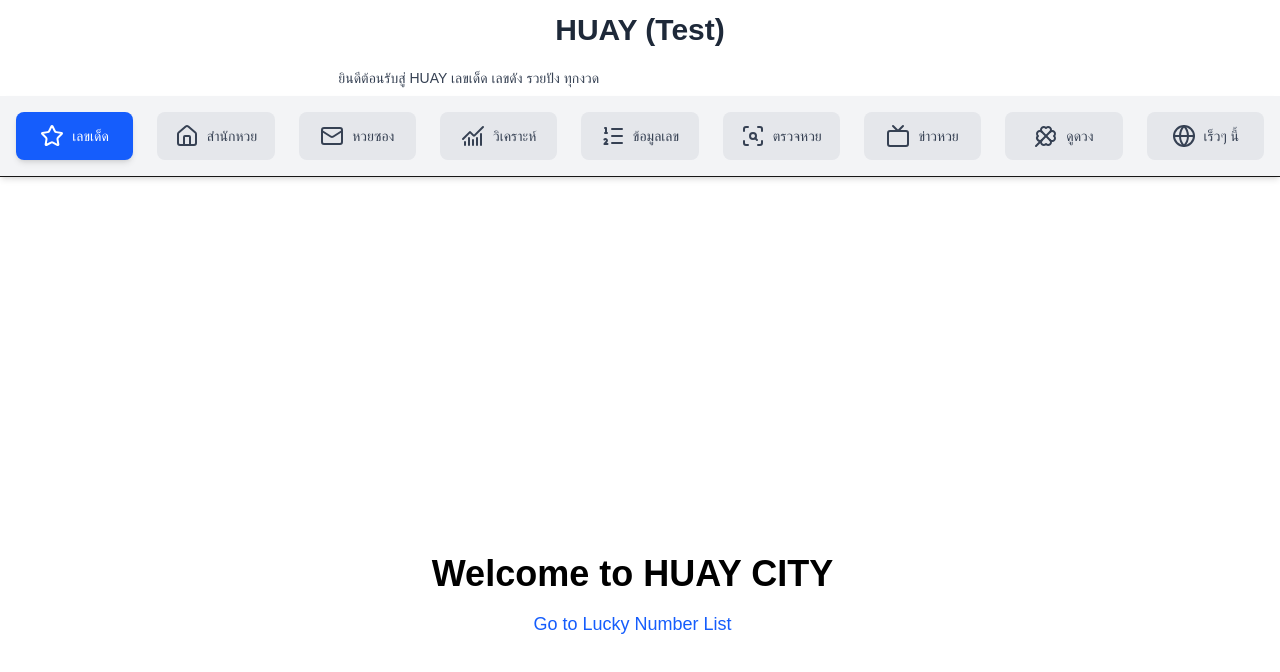
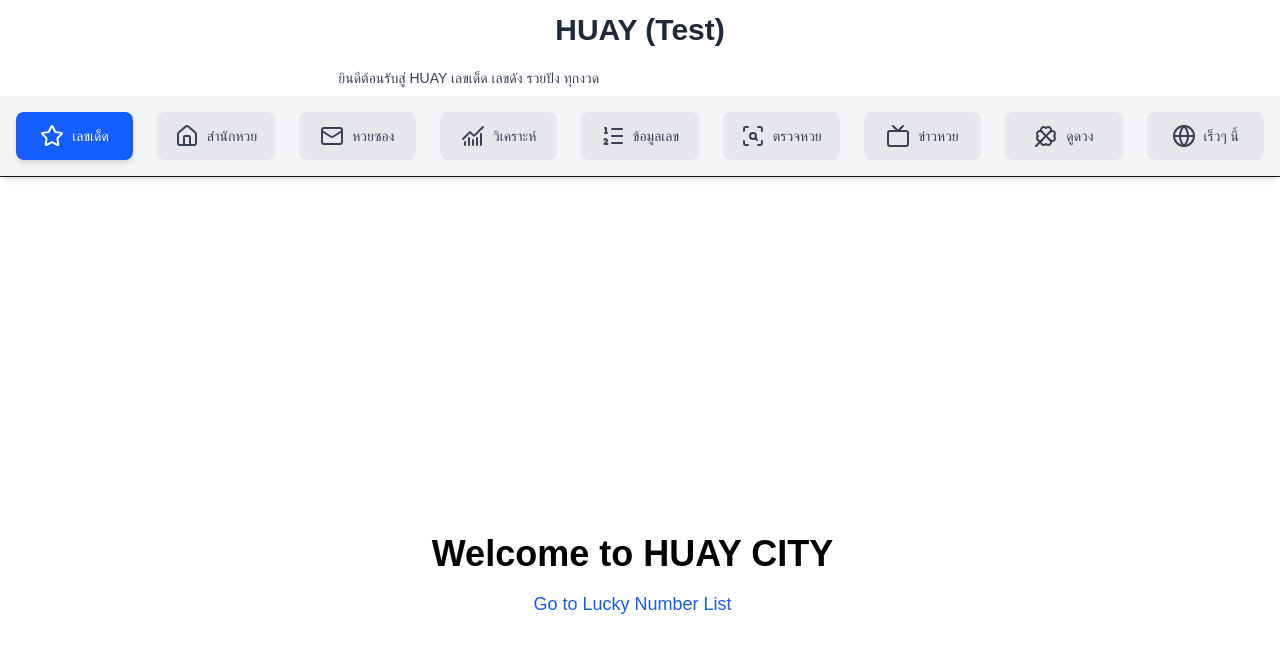
Before and after one commit to leo-nicha/huay-city-next, a Next.js app: page / in a window 1280 px wide. Shown: the top 672 px of the page. Built offline with nearby package versions, Linux system fonts and the light colour scheme.

Commit message:
change bg color style

```diff
--- a/app/components/LuckyNumberList.tsx
+++ b/app/components/LuckyNumberList.tsx
@@ -26,7 +26,9 @@ export default function LuckyNumberList() {
   };
 
   return (
-    <div className="grid grid-cols-1 sm:grid-cols-2 lg:grid-cols-3 gap-2 pl-2 pr-2 pt-4 mx-auto max-w-6xl  bg-gray-100">
+    <div className="bg-gray-100 min-h-screen lg:flex lg:justify-center">
+      <div className="bg-gray-100 min-h-screen lg:min-w-screen lg:flex lg:justify-center">
+        <div className="grid grid-cols-1 sm:grid-cols-2 lg:grid-cols-3 gap-2 pl-2 pr-2 pt-4 mx-auto max-w-6xl bg-gray-100 ">
           {items.map((item) => (
             <ContentItem
               key={item.slug}
@@ -37,5 +39,7 @@ export default function LuckyNumberList() {
             />
           ))}
         </div>
+      </div>
+    </div>
   );
 }
--- a/app/components/layout/SideNav.tsx
+++ b/app/components/layout/SideNav.tsx
@@ -33,8 +33,8 @@ export default function SideNav() {
   return (
     <div className="bg-gray-50 mb-11">
       {/* Desktop */}
-      <header className="hidden lg:block w-full bg-gray-100 border-b shadow-md top-0 z-20 mt-24 fixed">
-        <div className="max-w-7xl mx-auto flex items-center space-x-6 p-4">
+      <header className="hidden lg:block w-full bg-gray-100 border-b shadow-md top-0 z-20 mt-24 fixed ">
+        <div className="max-w-7xl mx-auto flex items-center space-x-6 p-4 ">
           {tabs.map((t) => (
             <SideNavItem
               key={t.id}
--- a/app/layout.tsx
+++ b/app/layout.tsx
@@ -10,7 +10,7 @@ export const metadata = {
 export default function RootLayout({ children }: { children: React.ReactNode }) {
   return (
     <html lang="th">
-      <body className="bg-gray-100">
+      <body className="bg-gray-100 min-h-screen">
         <Header />
 
         {/* เปลี่ยน flex-direction ตามขนาดหน้าจอ */}
@@ -18,7 +18,7 @@ export default function RootLayout({ children }: { children: React.ReactNode })
           {/* SideNav จะอยู่ด้านบนของ main */}
           <SideNav />
 
-          <main className="flex-1 overflow-y-auto pl-24 lg:max-w-6xl lg:mx-auto lg:p-8 flex flex-col mt-12 lg:mt-30">
+          <main className="flex-1 overflow-y-auto pl-24 lg:max-w-6xl lg:mx-auto lg:p-8 flex flex-col mt-12 lg:mt-25">
             {children}
           </main>
         </div>
--- a/app/luckynumber/[slug]/page.tsx
+++ b/app/luckynumber/[slug]/page.tsx
@@ -41,8 +41,9 @@ export default function LuckyNumberDetail() {
     );
 
   return (
-    <div className="max-w-3xl mx-auto p-4 items-center  bg-gray-100">
-
+    <div className="bg-gray-100 min-h-screen flex justify-center">
+      <div className="bg-gray-100 min-h-screen lg:min-w-screen flex justify-center">
+        <div className="max-w-3xl w-full p-4 bg-gray-100">
           <img
             src={content.luckyImageUrl}
             alt={content.title}
@@ -56,5 +57,7 @@ export default function LuckyNumberDetail() {
             <p className="text-gray-800 dark:text-gray-200">{content.description}</p>
           </div>
         </div>
+      </div>
+    </div>
   );
 }
```
Lines whose indentation alone changed are shown as unchanged.
